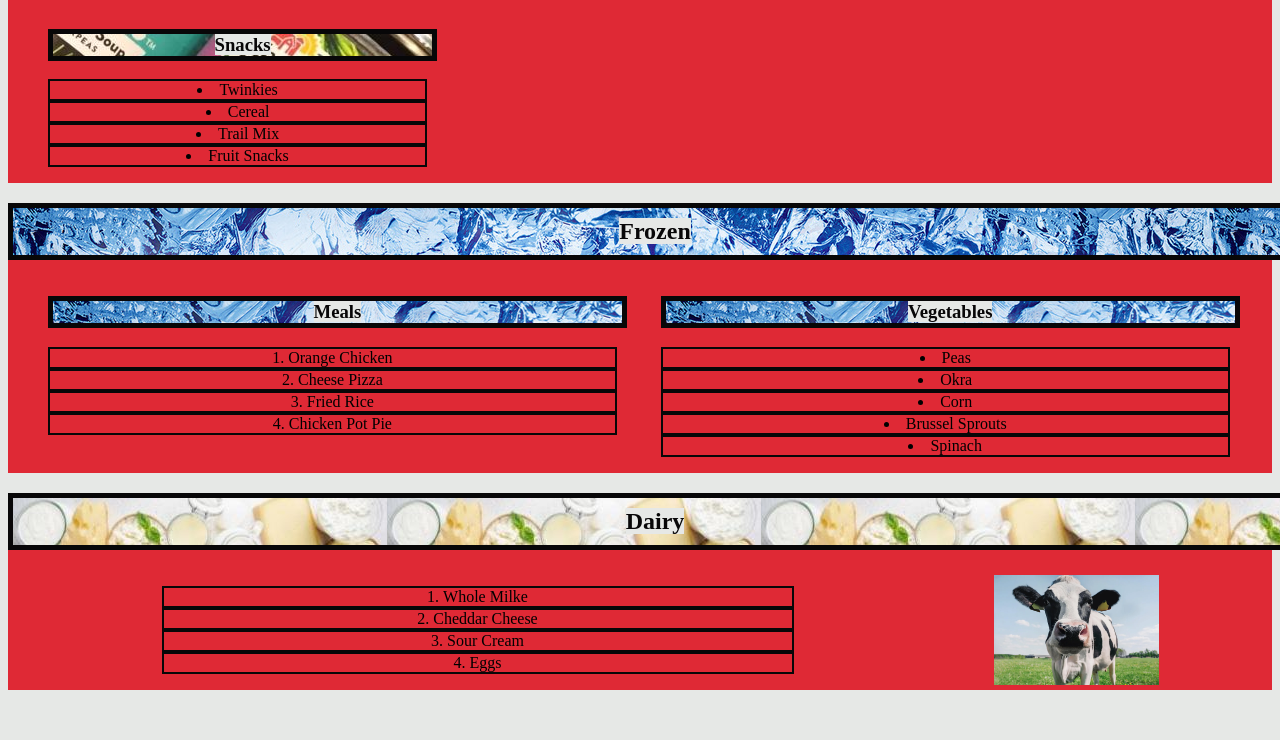
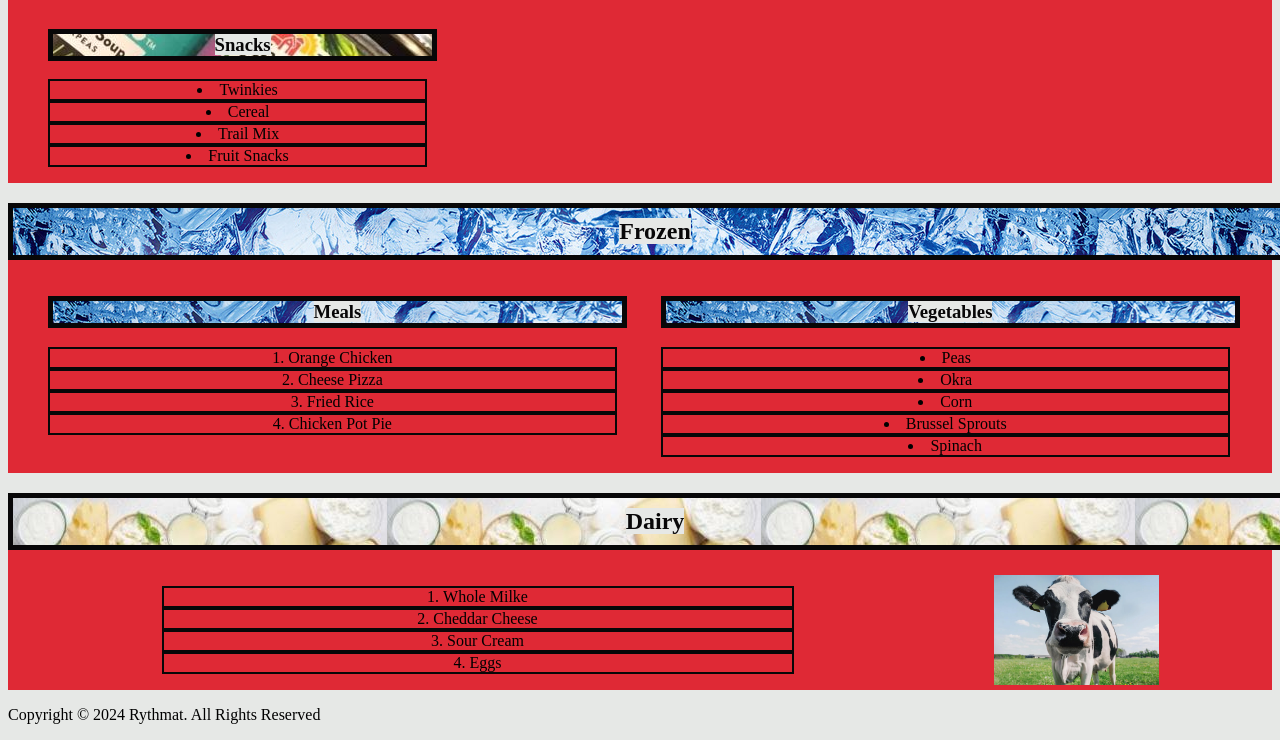
Before and after one commit to Rythmat/grocerylist, a plain HTML site: page index.html in a window 1280 px wide. Shown: the part 665-1405 px from the top of the page. Before the commit the page ends 1363 px from the top, so only its background shows below. Drawn offline with Linux system fonts and the light colour scheme.

Commit message:
Copyright statement

```diff
--- a/index.html
+++ b/index.html
@@ -91,5 +91,10 @@
       <img src="./images/cow.webp" alt="cow" style="padding-left: 200px; display: flex;  width: 165; height: 110;">
     </div>
   </section>
+
+  <!--Very important copyright statement-->
+  <footer>
+    <p> Copyright © 2024 Rythmat. All Rights Reserved </p>
+  </footer>
 </body>
 </html>
```
